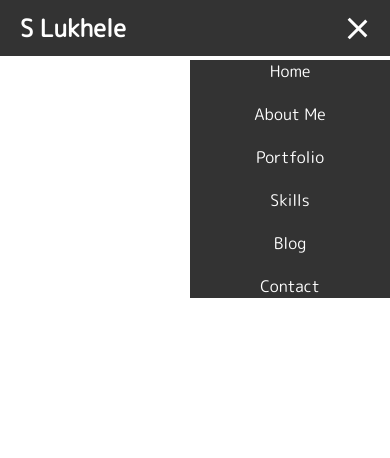
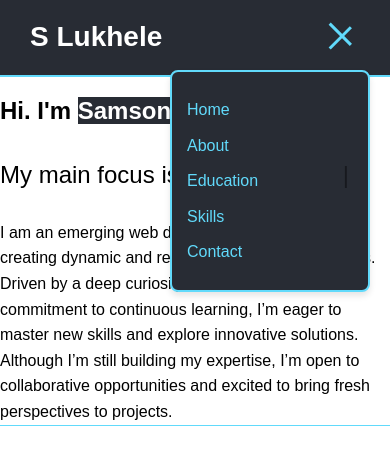
Before and after one commit to markuptitan/some_portfolio, a plain HTML site: page index.html in a window 390 px wide. Both pictures are taken after a click on the element 357 px from the left and 28 px from the top of the page. Drawn offline with nearby package versions, Linux system fonts and the light colour scheme; a web font is replaced by a local one.

Commit message:
Add some easier to mantain stuff for the header and Home section

```diff
--- a/css/style.css
+++ b/css/style.css
@@ -1,149 +1,188 @@
-/* Reset Styles */
+/* Basic reset for margin and padding */
 * {
   margin: 0;
   padding: 0;
   box-sizing: border-box;
-  font-family: "M PLUS Rounded 1c", sans-serif;
 }
 
-/* Container */
-.container {
-  max-width: 1200px;
-  margin: 0 auto;
-  padding: 0 20px;
+body {
+  font-family: "Edu AU VIC WA NT Hand", sans-serif;
+  line-height: 1.6;
+}
+
+/* Header styling */
+header {
   display: flex;
   justify-content: space-between;
   align-items: center;
+  padding: 15px 30px;
+  background-color: #282c34;
+  color: #fff;
+  border-bottom: 2px solid #61dafb;
+  position: relative;
 }
 
-/* Header */
-header {
-  background-color: #333;
-  color: #fff;
-  padding: 10px 0;
-  position: fixed;
-  width: 100%;
-  top: 0;
-  left: 0;
-  z-index: 1000;
-}
-
-/* Navigation */
-nav {
-  width: 100%;
-}
-
-.nav-links {
-  list-style: none;
-  display: flex;
-  gap: 20px;
-}
-
-.nav-links li a {
-  color: #fff;
-  text-decoration: none;
-  font-size: 1rem;
-  transition: color 0.3s;
-}
-
-.nav-links li a:hover {
-  color: #ffa500;
-}
-
-/* Typography */
-body {
-  font-family: "M PLUS Rounded 1c", sans-serif;
+/* Logo */
+.logo h1 {
+  margin: 0;
+  padding: 0%;
+  font-size: 28px;
+  font-weight: bold;
 }
 
 .logo {
-  font-size: 1.5rem;
-  font-weight: bold;
+  padding: 0%;
+  margin: 0%;
 }
 
-.logo a {
-  color: #fff;
-  text-decoration: none;
-  transition: color 0.3s;
+/* Desktop navigation */
+.nav-desktop {
+  display: flex;
 }
 
-.logo a:hover {
-  color: #ffa500;
+.nav-desktop ul {
+  list-style-type: none;
+  display: flex;
+  margin: 0;
+  padding: 0;
 }
 
-/* Hamburger Menu */
-.hamburger {
+.nav-desktop ul li {
+  margin-left: 25px;
+}
+
+.nav-desktop ul li a {
+  color: #61dafb;
+  text-decoration: none;
+  font-size: 18px;
+  transition: color 0.3s ease, transform 0.3s ease;
+}
+
+.nav-desktop ul li a:hover {
+  color: #ffffff;
+  transform: scale(2);
+}
+
+/* Mobile menu toggle button */
+.menu-toggle {
   display: none;
   flex-direction: column;
   cursor: pointer;
-  gap: 5px;
 }
 
-.hamburger span {
-  background-color: #fff;
+.menu-toggle .bar {
+  background-color: #61dafb;
   height: 3px;
-  width: 25px;
-  transition: all 0.3s;
+  width: 30px;
+  margin: 4px;
+  transition: 0.3s;
 }
 
-/* Animation for Hamburger Menu */
-.nav-links-mobile {
-  display: none;
+/* Mobile navigation */
+.nav-mobile {
   position: fixed;
-  list-style: none;
-  text-decoration: none;
-  top: 60px;
-  right: 0;
+  top: 70px;
+  right: 20px;
+  background-color: #282c34;
+  border: 2px solid #61dafb;
+  border-radius: 8px;
   width: 200px;
-  background-color: #333;
-  flex-direction: column;
-  align-items: center;
-  justify-content: center;
-  gap: 20px;
-  transform: translateX(100%);
-  transition: transform 0.5s ease-in-out;
+  max-height: 300px;
+  transform: translateX(120%);
+  transition: transform 0.3s ease-in-out;
+  overflow-y: auto;
+  box-shadow: 0 4px 6px rgba(0, 0, 0, 0.1);
 }
 
-.nav-links-mobile li a {
-  color: #fff;
-  text-decoration: none;
-  font-size: 1rem;
-  transition: color 0.3s;
+.nav-mobile.active {
+  transform: translateX(0);
 }
 
-.nav-links-mobile li a:hover {
-  color: #ffa500;
+.nav-mobile ul {
+  list-style-type: none;
+  padding: 15px;
 }
 
-.nav-links-mobile.active {
-  transform: translateX(0);
-  display: flex;
+.nav-mobile ul li {
+  margin: 10px 0;
+  opacity: 0;
+  transform: translateX(20px);
+  transition: opacity 0.3s ease, transform 0.3s ease;
 }
 
-/* Hamburger to X Transition */
-.hamburger.active span:nth-child(1) {
-  transform: rotate(45deg) translate(5px, 5px);
+.nav-mobile.active ul li {
+  opacity: 1;
+  transform: translateX(0);
 }
 
-.hamburger.active span:nth-child(2) {
+/* Add delay to each list item */
+.nav-mobile.active ul li:nth-child(1) {
+  transition-delay: 0.1s;
+}
+.nav-mobile.active ul li:nth-child(2) {
+  transition-delay: 0.2s;
+}
+.nav-mobile.active ul li:nth-child(3) {
+  transition-delay: 0.3s;
+}
+.nav-mobile.active ul li:nth-child(4) {
+  transition-delay: 0.4s;
+}
+
+.nav-mobile ul li a {
+  color: #61dafb;
+  text-decoration: none;
+  font-size: 16px;
+  transition: color 0.3s ease;
+}
+
+.nav-mobile ul li a:hover {
+  color: #ffffff;
+}
+
+/* Hamburger to X animation */
+.menu-toggle.open .bar1 {
+  transform: rotate(45deg) translate(5px, 6px);
+}
+
+.menu-toggle.open .bar2 {
   opacity: 0;
 }
 
-.hamburger.active span:nth-child(3) {
-  transform: rotate(-45deg) translate(5px, -5px);
+.menu-toggle.open .bar3 {
+  transform: rotate(-45deg) translate(7px, -8px);
 }
 
-/* Responsive Design */
+/* Responsive styles */
 @media (max-width: 768px) {
-  .nav-links {
+  .nav-desktop {
     display: none;
   }
 
-  .hamburger {
+  .menu-toggle {
     display: flex;
   }
+}
 
-  .nav-links-mobile {
-    display: flex;
-    transform: translateX(100%);
-  }
+/* Home section*/
+
+#home {
+  margin-top: 15px;
 }
+.highlighted-text {
+  background-color: #282c34;
+  color: white;
+}
+
+h2,
+h3,
+h4,
+h5,
+h6 {
+  font-weight: 400;
+}
+
+section {
+  border-bottom: 1.5px solid #61dafb; /* Adjust color and thickness as needed */
+  margin-bottom: 15px;
+}
--- a/index.html
+++ b/index.html
@@ -3,47 +3,64 @@
   <head>
     <meta charset="UTF-8" />
     <meta name="viewport" content="width=device-width, initial-scale=1.0" />
-    <title>Samson Lukhele</title>
-    <!-- Font Preconnect and Link -->
+    <meta
+      name="viewport"
+      content="width=device-width, initial-scale=1.0, maximum-scale=1.0, user-scalable=no"
+    />
     <link rel="preconnect" href="https://fonts.googleapis.com" />
     <link rel="preconnect" href="https://fonts.gstatic.com" crossorigin />
     <link
-      href="https://fonts.googleapis.com/css2?family=M+PLUS+Rounded+1c&display=swap"
+      href="https://fonts.googleapis.com/css2?family=Edu+AU+VIC+WA+NT+Hand:wght@400..700&family=Ubuntu+Mono:ital,wght@0,400;0,700;1,400;1,700&display=swap"
       rel="stylesheet"
     />
-    <!-- Your CSS file -->
     <link rel="stylesheet" href="css/style.css" />
+    <title>S Lukhele - Portfolio</title>
   </head>
   <body>
     <header>
-      <nav>
-        <div class="container">
-          <h1 class="logo"><a href="#">S Lukhele</a></h1>
-          <ul class="nav-links">
+      <div class="logo">
+        <h1>S Lukhele</h1>
+      </div>
+      <nav class="nav-desktop">
+        <ul>
           <li><a href="#home">Home</a></li>
-            <li><a href="#about">About Me</a></li>
-            <li><a href="#portfolio">Portfolio</a></li>
-            <li><a href="#skills">Skills</a></li>
-            <li><a href="#blog">Blog</a></li>
+          <li><a href="#about">About</a></li>
+          <li><a href="#education">Services</a></li>
+          <li><a href="#skills">Contact</a></li>
           <li><a href="#contact">Contact</a></li>
         </ul>
-          <div class="hamburger">
-            <span></span>
-            <span></span>
-            <span></span>
+      </nav>
+      <div class="menu-toggle" id="menu-toggle">
+        <div class="bar bar1"></div>
+        <div class="bar bar2"></div>
+        <div class="bar bar3"></div>
       </div>
-          <!-- Mobile Navigation Links -->
-          <ul class="nav-links-mobile">
+      <nav class="nav-mobile" id="nav-mobile">
+        <ul>
           <li><a href="#home">Home</a></li>
-            <li><a href="#about">About Me</a></li>
-            <li><a href="#portfolio">Portfolio</a></li>
+          <li><a href="#about">About</a></li>
+          <li><a href="#education">Education</a></li>
           <li><a href="#skills">Skills</a></li>
-            <li><a href="#blog">Blog</a></li>
           <li><a href="#contact">Contact</a></li>
         </ul>
-        </div>
       </nav>
     </header>
+    <section id="home">
+      <h1>
+        Hi. I&apos;m <span class="highlighted-text">Samson Lukhele.</span>
+      </h1>
+      <br />
+      <h2>My main focus is on: <span id="typed-text"></span></h2>
+      <br />
+      <h4>
+        I am an emerging web developer with a passion for creating dynamic and
+        responsive digital experiences. Driven by a deep curiosity for
+        technology and a commitment to continuous learning, I’m eager to master
+        new skills and explore innovative solutions. Although I’m still building
+        my expertise, I’m open to collaborative opportunities and excited to
+        bring fresh perspectives to projects.
+      </h4>
+    </section>
     <script src="https://unpkg.com/typed.js@2.1.0/dist/typed.umd.js"></script>
     <script src="js/index.js"></script>
   </body>
--- a/js/index.js
+++ b/js/index.js
@@ -1,26 +1,27 @@
 document.addEventListener("DOMContentLoaded", () => {
-  const hamburger = document.querySelector(".hamburger");
-  const navLinksMobile = document.querySelector(".nav-links-mobile");
+  const menuToggle = document.getElementById("menu-toggle");
+  const navMobile = document.getElementById("nav-mobile");
 
-  hamburger.addEventListener("click", () => {
-    navLinksMobile.classList.toggle("active");
-    hamburger.classList.toggle("active");
+  menuToggle.addEventListener("click", () => {
+    menuToggle.classList.toggle("open");
+    navMobile.classList.toggle("active");
   });
 });
 
-document.addEventListener("DOMContentLoaded", function () {
-  var typed = new Typed("#typed-text", {
+document.addEventListener("DOMContentLoaded", () => {
+  let options = {
     strings: [
-      "An Aspiring Full Stack Dev.",
-      "A Passionate Coder.",
-      "A Basketball enthusiast.",
-      "A Learner.",
+      "Web Development.",
+      "DevOps.",
+      "Databases.",
+      "Basketball.",
+      "Learning.",
     ],
     typeSpeed: 50, // Speed in milliseconds
-    backSpeed: 25, // Speed in milliseconds
-    backDelay: 1000, // Delay before starting backspacing
-    startDelay: 500, // Delay before starting typing
-    loop: true, // Loop the animation
-    showCursor: false, // Show blinking cursor
-  });
+    backSpeed: 25, // Speed of backspacing
+    backDelay: 1000, // Delay before starting to backspace
+    startDelay: 500, // Delay before typing starts
+    loop: true, // Loop indefinitely
+  };
+  new Typed("#typed-text", options); // Correct selector
 });
```
Lines whose indentation alone changed are shown as unchanged.
